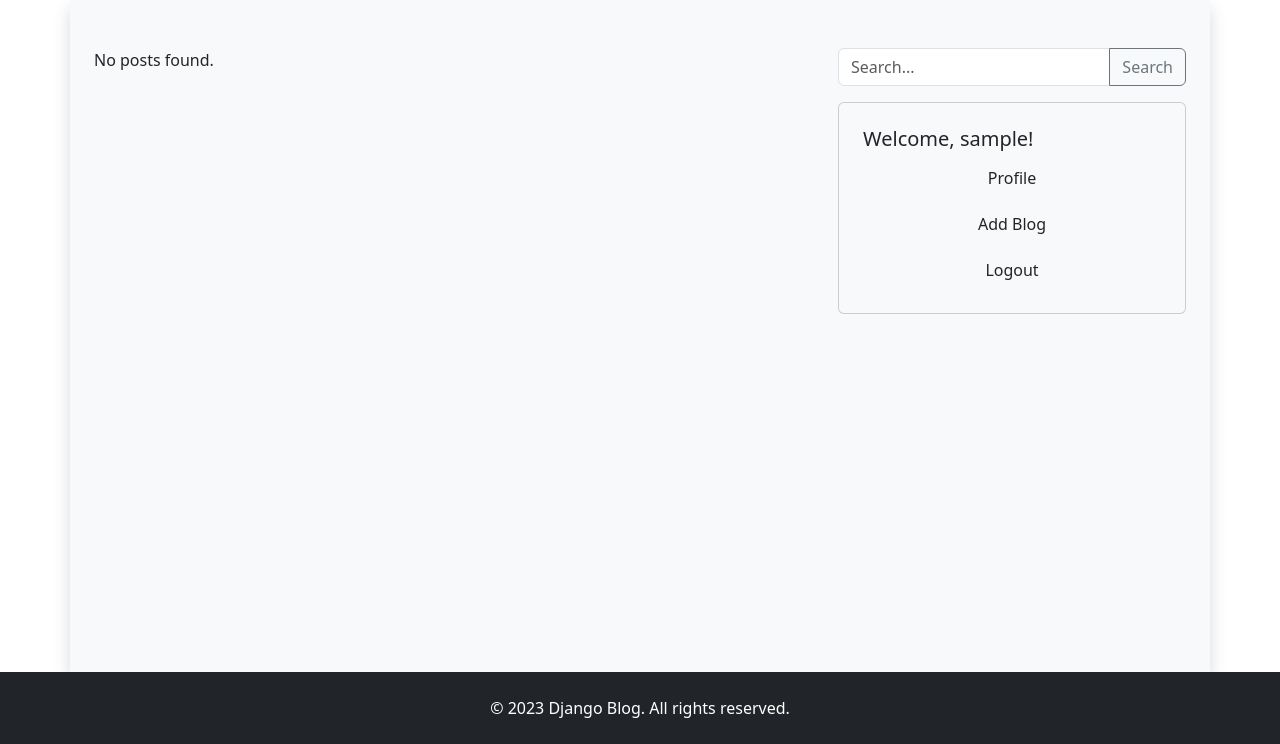
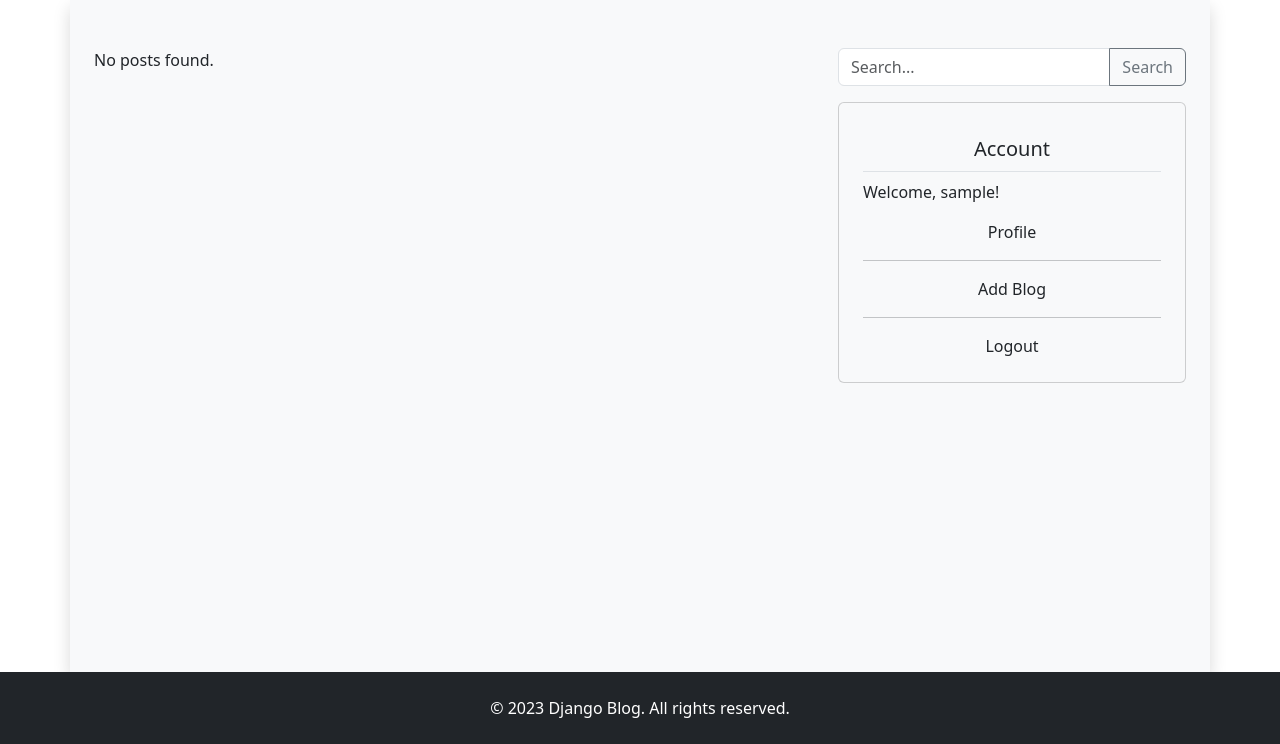
Before and after one commit to sinansarikaya/django-blog-app, a Django app: page / in a window 1280 px wide. Shown: the part 56-800 px from the top of the page. Run offline with Django 4.2, Linux system fonts and the light colour scheme; the visitor is signed in with stand-in values (Sample User, id 1); data that the repository does not hold is empty; some libraries are stand-ins or nearby versions.

Commit message:
ADD: New comment

```diff
--- a/blog/forms.py
+++ b/blog/forms.py
@@ -18,4 +18,4 @@ class PostForm(forms.ModelForm):
 class CommentForm(forms.ModelForm):
     class Meta:
         model = Comment
-        fields = ('text',)
+        fields = ['text']
--- a/blog/urls.py
+++ b/blog/urls.py
@@ -7,4 +7,5 @@ urlpatterns = [
     path('post-create/', post_create, name='add_post'),
     path('post-edit/<slug:slug>', post_edit, name='post_edit'),
     path('post-delete/<int:pk>', post_delete, name='post_delete'),
+    path('post-detail/<slug:slug>/add_comment/', add_comment, name='add_comment'),
 ]
--- a/blog/views.py
+++ b/blog/views.py
@@ -38,14 +38,20 @@ def post_edit(request, slug):
         form = PostForm(instance=post)
     return render(request, 'blog/edit_post.html', {'form': form})
 
-
 @login_required
 def add_comment(request, slug):
-    pass
-
-@login_required
-def comment_approve(request, pk):
-    pass
+    post = get_object_or_404(Post, slug=slug)
+    if request.method == "POST":
+        form = CommentForm(request.POST)
+        if form.is_valid():
+            comment = form.save(commit=False)
+            comment.post = post
+            comment.author = request.user
+            comment.save()
+            return redirect('post_detail', slug=post.slug)
+    else:  # Corrected indentation here
+        form = CommentForm()
+    return render(request, 'post_detail', {'form': form, 'post': post})
 
 @login_required
 def post_delete(request, pk):
--- a/static/css/style.css
+++ b/static/css/style.css
@@ -11,3 +11,24 @@ main {
 .django-ckeditor-widget{
     width: 100%;
 }
+
+.right-card a {
+    transition: 0.3s;
+    text-decoration: none !important;
+    margin:0 auto
+}
+.right-card a:hover {
+    color: #007bff !important;
+}
+
+.card-footer {
+    display: flex;
+    justify-content: space-between;
+}
+
+.right-card-header {
+    text-align: center;
+    background-color: #f8f9fa;
+    padding: 10px;
+    border-bottom: 1px solid #dee2e6;
+}
--- a/templates/base.html
+++ b/templates/base.html
@@ -8,7 +8,7 @@
     <!-- Bootstrap CSS -->
     <link href="https://cdn.jsdelivr.net/npm/bootstrap@5.3.0-alpha3/dist/css/bootstrap.min.css" rel="stylesheet" integrity="sha384-KK94CHFLLe+nY2dmCWGMq91rCGa5gtU4mk92HdvYe+M/SXH301p5ILy+dN9+nJOZ" crossorigin="anonymous">
     <!-- FontAwesome -->
-    <link rel="stylesheet" href="https://cdnjs.cloudflare.com/ajax/libs/font-awesome/6.1.1/css/all.min.css" integrity="sha384-KyZXEAg3QhqLMpG8r+Knujsl5zD1epqna/2tBmRzxaGx1sg4S2xj+x5C5ncumhDw" crossorigin="anonymous">
+    {% comment %} <link rel="stylesheet" href="https://cdnjs.cloudflare.com/ajax/libs/font-awesome/6.1.1/css/all.min.css" integrity="sha384-KyZXEAg3QhqLMpG8r+Knujsl5zD1epqna/2tBmRzxaGx1sg4S2xj+x5C5ncumhDw" crossorigin="anonymous"> {% endcomment %}
     <link rel="stylesheet" href="{% static 'css/style.css' %}">
 </head>
 <body>
--- a/templates/blog/index.html
+++ b/templates/blog/index.html
@@ -1,5 +1,6 @@
 {% extends '../base.html' %}
 {% block title %} Home Page {% endblock %}
+
 {% block content %}
 <div class="container">
   <div class="row">
@@ -21,6 +22,7 @@
         </div>
         <div class="card-footer">
           <small class="text-muted">{{ post.created_at|date:"F d, Y"}}</small>
+          <small class="text-muted">Author: {{ post.author }}</small> <!-- Yazarı buraya ekleyin -->
         </div>
       </div>
       {% empty %}
@@ -37,16 +39,19 @@
         />
         <button class="btn btn-outline-secondary" type="button">Search</button>
       </div>
-      <div class="card bg-light p-4">
+      <div class="right-card card bg-light p-4">
+        <h5 class="right-card-header">Account</h5> <!-- Başlığı buraya taşı ve ortala -->
         {% if user.is_authenticated %}
-          <h5 class="card-title">Welcome, {{ user.username }}!</h5>
-          <a href="{% url 'profile' %}" class="btn mb-2">Profile</a>
-          <a href="{% url 'add_post' %}" class="btn mb-2">Add Blog</a>
-          <a href="{% url 'logout' %}" class="btn">Logout</a>
+          <p>Welcome, {{ user.username }}!</p>
+          <a href="{% url 'profile' %}" class="text-dark account-item">Profile</a>
+          <hr>
+          <a href="{% url 'add_post' %}" class="text-dark account-btn">Add Blog</a>
+          <hr>
+          <a href="{% url 'logout' %}" class="text-dark account-btn">Logout</a>
         {% else %}
-          <h5 class="card-title">Account</h5>
-          <a href="{% url 'login' %}" class="btn mb-2">Login</a>
-          <a href="{% url 'register' %}" class="btn">Register</a>
+          <a href="{% url 'login' %}" class="text-dark account-btn">Login</a>
+          <hr>
+          <a href="{% url 'register' %}" class="text-dark account-btn">Register</a>
         {% endif %}
       </div>
     </div>
--- a/templates/blog/post_detail.html
+++ b/templates/blog/post_detail.html
@@ -45,11 +45,11 @@
     {% if user.is_authenticated %}
     <hr>
     <h4>Add a comment</h4>
-    <form method="POST">
+    <form method="POST" action="{% url 'add_comment' post.slug %}">
         {% csrf_token %}
         <div class="form-group mb-3">
             <label for="content">Comment</label>
-            <textarea class="form-control" name="content" rows="3"></textarea>
+            <textarea class="form-control" name="text" rows="3"></textarea>
         </div>
         <button type="submit" class="btn btn-primary">Submit</button>
     </form>
```
